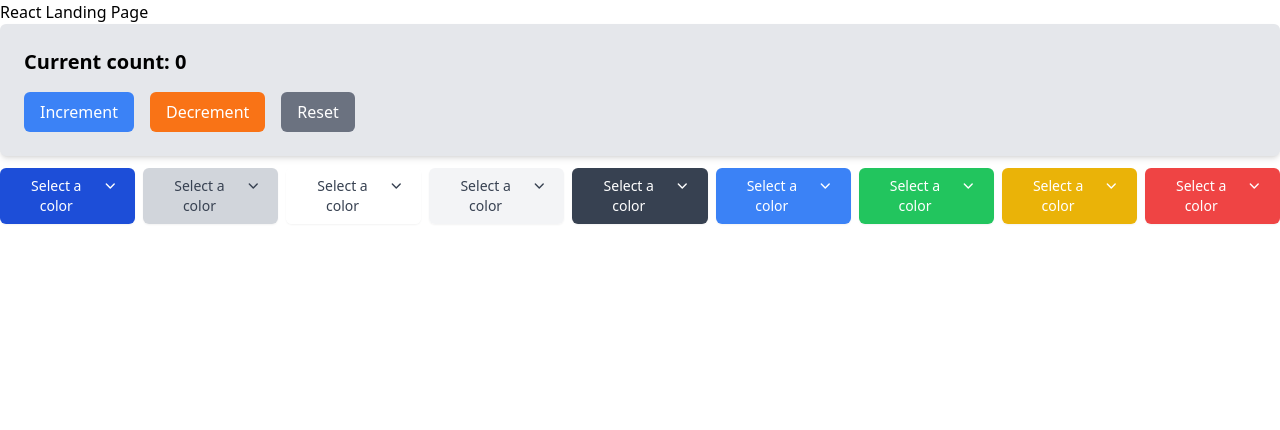
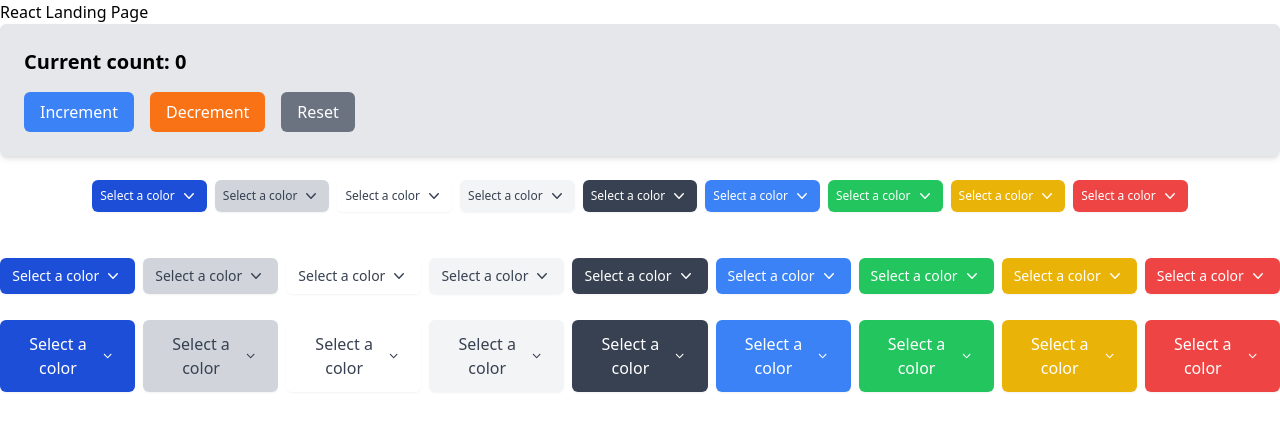
Before and after one commit to lukyncze/bachelor-thesis, a React (Vite) app in the folder apps/react/: page / in a window 1280 px wide. Shown: the top 430 px of the page. Built offline with nearby package versions, Linux system fonts and the light colour scheme.

Commit message:
feat(react): dropdown component sizes

```diff
--- a/apps/react/src/App.tsx
+++ b/apps/react/src/App.tsx
@@ -2,6 +2,7 @@ import {useState} from 'react';
 import Counter from './components/Counter';
 import Dropdown, {Option} from './components/Dropdown/Dropdown';
 import {DropdownVariant} from './components/Dropdown/dropdownVariants';
+import {DropdownSize} from './components/Dropdown/dropdownSize';
 
 const dropdownVariants: ReadonlyArray<DropdownVariant> = [
   'primary',
@@ -27,12 +28,8 @@ const colors = [
 function App() {
   const [selectedColor, setSelectedColor] = useState<Option | null>(null);
 
-  return (
-    <>
-      <h1>React Landing Page</h1>
-
-      <Counter />
-
+  const renderDropdownComponents = (size: DropdownSize = 'md') => {
+    return (
       <div className='flex gap-2 justify-center items-center h-20'>
         {dropdownVariants.map(variant => (
           <Dropdown
@@ -42,10 +39,24 @@ function App() {
             placeholder='Select a color'
             onChange={selectedColor => setSelectedColor(selectedColor)}
             variant={variant}
+            size={size}
           />
         ))}
-        {/* https://www.youtube.com/watch?v=bAJlYgeovlg */}
       </div>
+    );
+  };
+
+  return (
+    <>
+      <h1>React Landing Page</h1>
+
+      <Counter />
+
+      {renderDropdownComponents('sm')}
+      {renderDropdownComponents()}
+      {renderDropdownComponents('lg')}
+
+      {/* https://www.youtube.com/watch?v=bAJlYgeovlg */}
     </>
   );
 }
--- a/apps/react/src/components/Dropdown/Dropdown.tsx
+++ b/apps/react/src/components/Dropdown/Dropdown.tsx
@@ -2,6 +2,7 @@ import {arrowUp} from '../../assets/svg/arrow-up';
 import {arrowDown} from '../../assets/svg/arrow-down';
 import {DropdownVariant, dropdownVariantStyles} from './dropdownVariants';
 import useDropdown from './useDropdown';
+import {DropdownSize, dropdownSize} from './dropdownSize';
 
 export interface Option {
   label: string;
@@ -14,6 +15,7 @@ interface DropdownProps {
   defaultValue?: Option | null;
   placeholder?: string;
   variant?: DropdownVariant;
+  size?: DropdownSize;
 }
 
 function Dropdown({
@@ -22,6 +24,7 @@ function Dropdown({
   defaultValue = null,
   placeholder = 'Select an option',
   variant = 'primary',
+  size = 'md',
 }: DropdownProps) {
   const {selectedOption, isOpen, setIsOpen, dropdownRef, handleOptionClick} = useDropdown(
     onChange,
@@ -29,13 +32,14 @@ function Dropdown({
   );
 
   const {buttonStyles, divStyles, optionStyles} = dropdownVariantStyles[variant];
+  const sizeStyles = dropdownSize[size];
 
   return (
     <div className='relative inline-block text-left' ref={dropdownRef}>
       <div className='rounded-md shadow-sm'>
         <button
           type='button'
-          className={`inline-flex justify-center w-full rounded-md px-4 py-2 text-sm font-medium focus:outline-none focus:ring-1 focus:ring-offset-0.8 ${buttonStyles}`}
+          className={`inline-flex justify-center items-center w-full rounded-md ${sizeStyles} font-medium focus:outline-none focus:ring-1 focus:ring-offset-0.8 ${buttonStyles}`}
           onClick={() => setIsOpen(!isOpen)}
         >
           {selectedOption ? selectedOption.label : placeholder}
@@ -45,7 +49,7 @@ function Dropdown({
 
       {isOpen && (
         <div
-          className={`origin-top-right absolute right-0 mt-2 w-56 rounded-md shadow-lg bg-white ring-1 ring-opacity-100 ${divStyles}`}
+          className={`origin-top-right absolute right-0 mt-2 w-56 rounded-md shadow-lg bg-white ring-1 ring-opacity-100 z-10 ${divStyles}`}
         >
           <div
             className='py-1'
--- /dev/null
+++ b/apps/react/src/components/Dropdown/dropdownSize.ts
@@ -0,0 +1,7 @@
+export type DropdownSize = 'sm' | 'md' | 'lg';
+
+export const dropdownSize: Record<DropdownSize, string> = {
+  sm: 'py-1.5 px-2 text-xs',
+  md: 'py-2 px-3 text-sm',
+  lg: 'py-3 px-5 text-base',
+}
```
